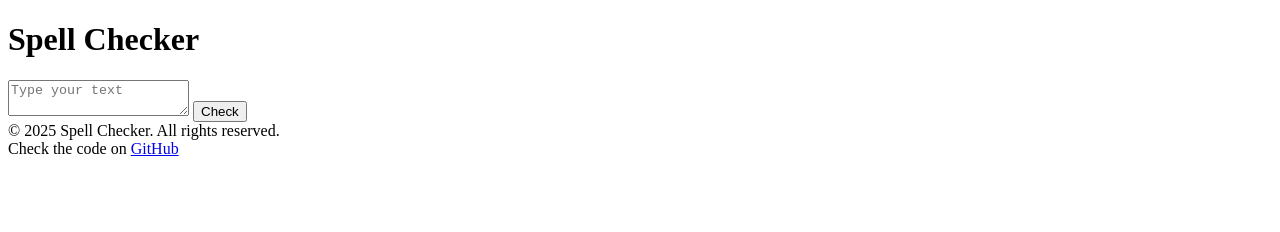
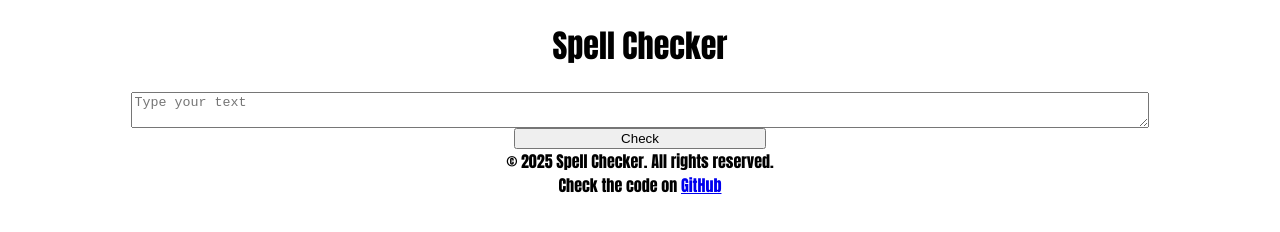
Before and after one commit to nadika-zavodovska/spell-checker, a website with bundled scripts: page index.html in a window 1280 px wide. Built offline with nearby package versions, Linux system fonts and the light colour scheme.

Commit message:
Add display styles for textarea, button

```diff
--- a/styles.css
+++ b/styles.css
@@ -1,7 +1,32 @@
-.misspelled-message-title{
+body {
+    font-size: 16px;
+    font-family: Impact, Haettenschweiler, 'Arial Narrow Bold', sans-serif;
+}
+
+.header-container,
+.main-container,
+.footer-container {
+    text-align: center;
+}
+
+.textInput {
+    width: 80%;
+}
+
+.spellCheckBtn {
+    width: 20%;
+}
+
+.main-container {
+    display: flex;
+    flex-direction: column;
+    align-items: center;
+}
+
+.misspelled-message-title {
     color: rgb(226, 5, 5);
 }
 
-.misspelled-word{
+.misspelled-word {
     color: rgb(226, 5, 5);
 }
```
